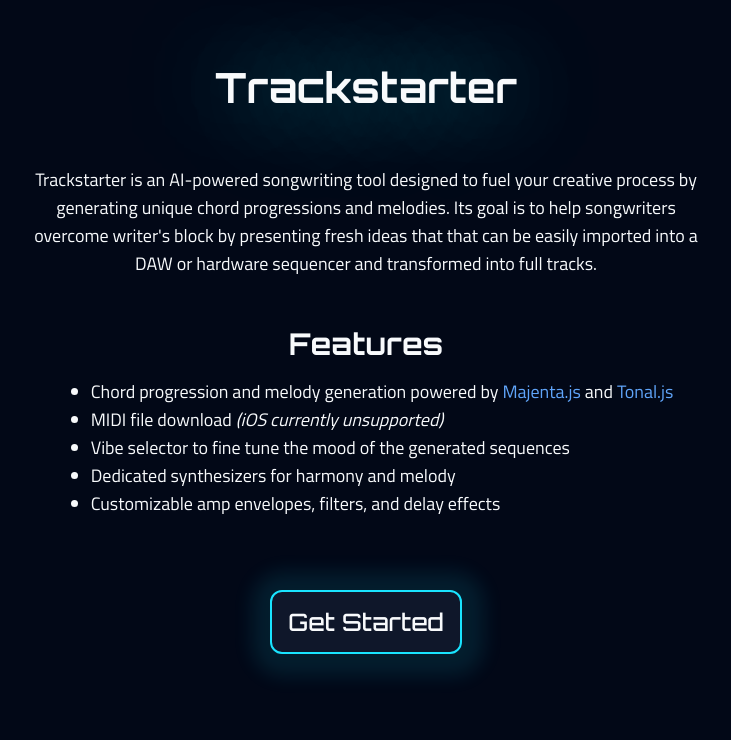
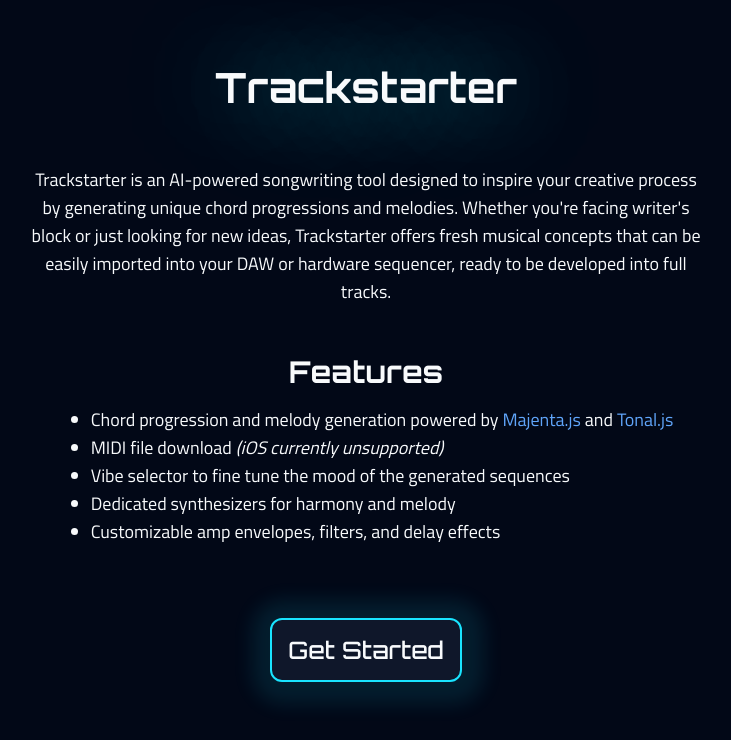
Before and after one commit to steve-mackinnon/trackstarter, a Next.js app: page / in a window 1280 px wide. Shown: the top 740 px of the page, without its empty margins (274-1005 px from the left). Built offline with nearby package versions, Linux system fonts and the light colour scheme.

Commit message:
Improve copy

```diff
--- a/src/app/page.tsx
+++ b/src/app/page.tsx
@@ -17,11 +17,12 @@ export default function Home() {
         Trackstarter
       </h1>
       <article className={cn(contentFont.className, "max-w-2xl text-lg")}>
-        Trackstarter is an AI-powered songwriting tool designed to fuel your
+        Trackstarter is an AI-powered songwriting tool designed to inspire your
         creative process by generating unique chord progressions and melodies.
-        Its goal is to help songwriters overcome writer&apos;s block by
-        presenting fresh ideas that that can be easily imported into a DAW or
-        hardware sequencer and transformed into full tracks.
+        Whether you&apos;re facing writer&apos;s block or just looking for new
+        ideas, Trackstarter offers fresh musical concepts that can be easily
+        imported into your DAW or hardware sequencer, ready to be developed into
+        full tracks.
       </article>
       <section aria-labelledby="features-heading">
         <h2 className="text-3xl font-bold" id="features-heading">
```
